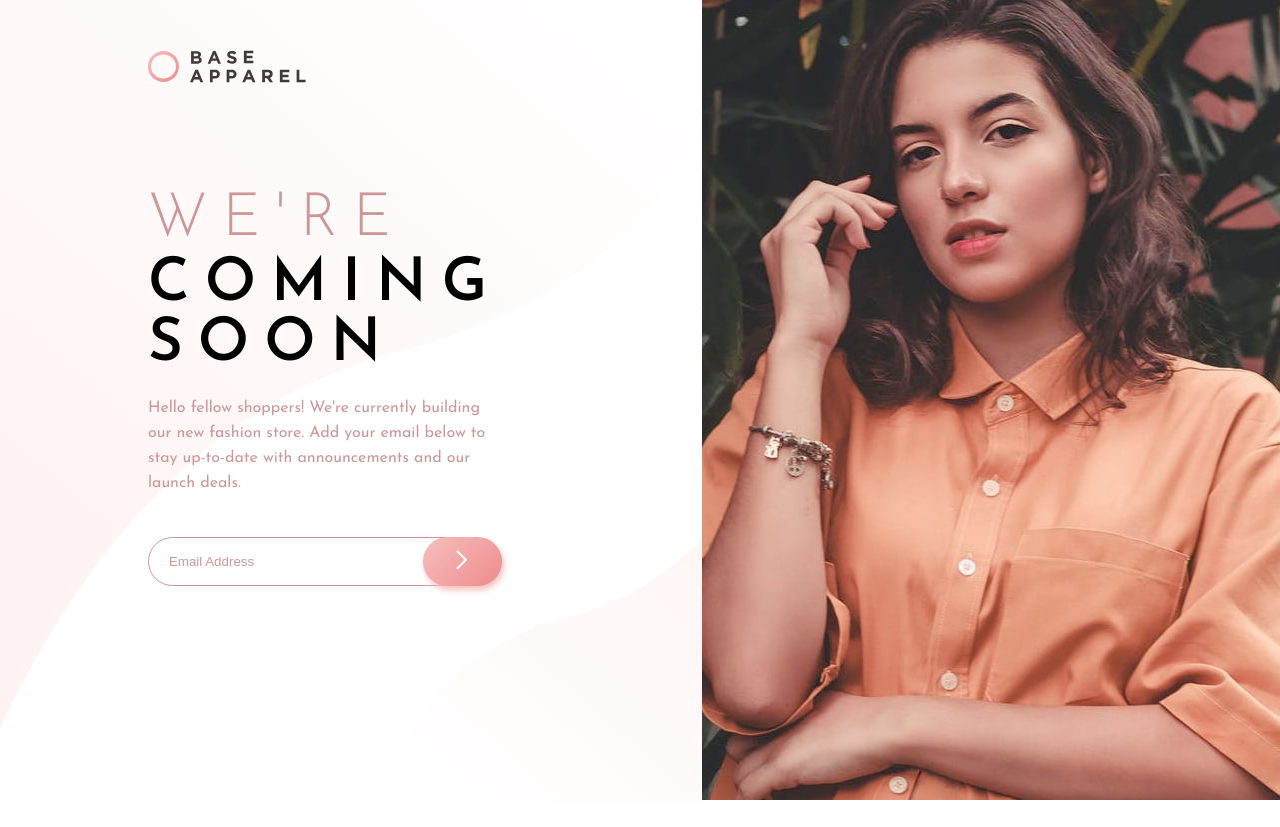
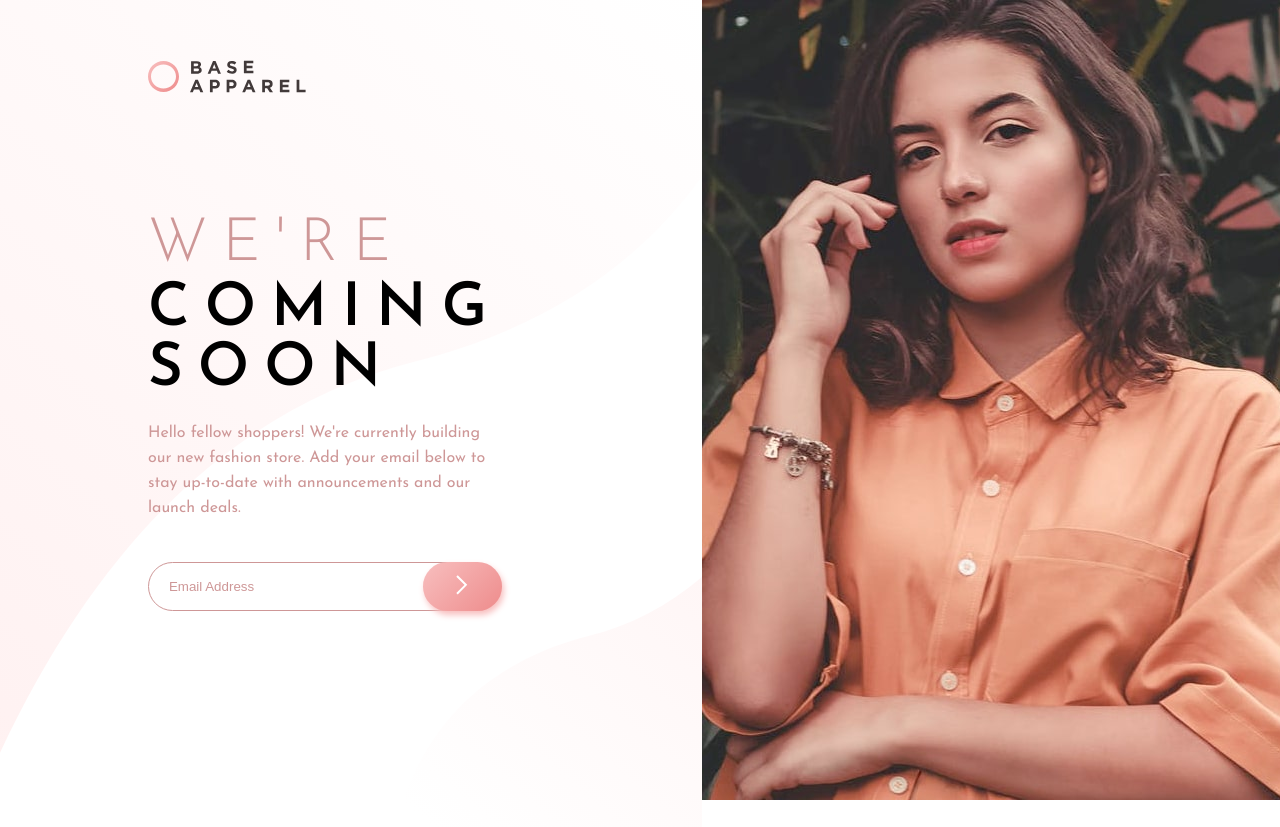
Before and after one commit to bennetdev/frontendmentor, a plain HTML site: page base-apparel-coming-soon-master/index.html in a window 1280 px wide. Shown: the top 827 px of the page. Before the commit the page ends 802 px from the top, so only its background shows below. Drawn offline with nearby package versions, Linux system fonts and the light colour scheme.

Commit message:
enhanced base-apparel

```diff
--- a/base-apparel-coming-soon-master/style.css
+++ b/base-apparel-coming-soon-master/style.css
@@ -20,7 +20,7 @@ body{
     display: flex;
     flex-direction: column;
     justify-content: center;
-    margin: 180px 200px 180px 180px;
+    margin: 205px 200px 180px 180px;
 }
 .intro{
     font-size: 16px;
@@ -73,7 +73,7 @@ body{
 }
 .logo{
     position: absolute;
-    top: 50px;
+    top: 60px;
     margin-left: 180px;
 }
 #error{
```
